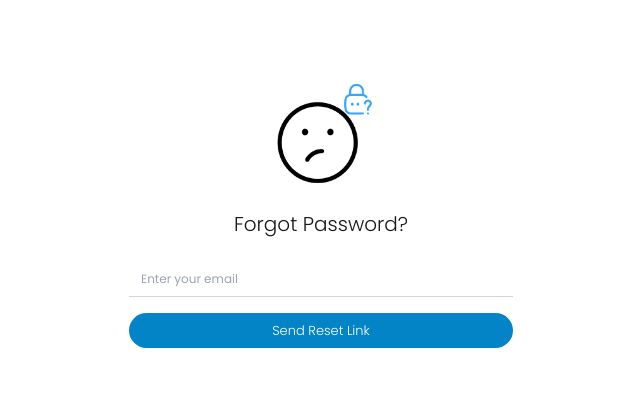
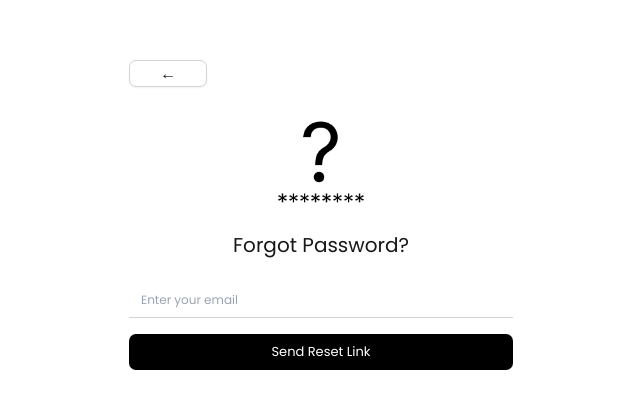
Before and after one commit to Raphdon832/PD-App-Per-Final, a React (Vite) app: page /auth/forgot-password in a window 1280 px wide. Shown: the part 185-594 px from the top of the page, without its empty margins (319-959 px from the left). Built offline with nearby package versions, Linux system fonts and the light colour scheme; no server answers.

Commit message:
Enhance auth UI and add password visibility toggle
Added 'Forgot password?' link to sign-in form and improved styling for BackButton and ForgotPassword components. Implemented password visibility toggle in CustomerRegister, PharmacyRegister, and PharmacySignIn forms for better user experience.

```diff
--- a/src/pages/Auth.jsx
+++ b/src/pages/Auth.jsx
@@ -2,7 +2,7 @@ import React, { useState } from 'react';
 import { useAuth } from '@/lib/auth';
 import { Button } from '@/components/ui/button';
 import { Input } from '@/components/ui/input';
-import { useNavigate } from 'react-router-dom';
+import { useNavigate, Link } from 'react-router-dom';
 
 export default function AuthPage() {
   const { signIn, signUp } = useAuth();
@@ -57,6 +57,8 @@ export default function AuthPage() {
           </button>
         </div>
 
+
+
         <Button disabled={busy} className="w-full bg-brand-primary text-white hover:bg-brand-primary/90 rounded-[7px]">{busy?'Please wait…':(mode==='signin'?'Sign in':'Sign up')}</Button>
         {mode==='signup' && (
           <div className="flex items-center justify-center mt-4 mb-3">
@@ -64,6 +66,13 @@ export default function AuthPage() {
             <label htmlFor="isPharmacy" className="ml-2 text-sm text-black">I'm a Pharmacy</label>
           </div>
         )}
+
+         {mode === 'signin' && (
+          <div className="text-center mt-4">
+            <Link to="/auth/forgot-password" className="text-sky-500 text-sm font-medium">Forgot password?</Link>
+          </div>
+        )}
+
         <div className="mt-4 text-sm text-center">
           {mode==='signin'? (
             <>No account? <button type="button" className="text-sky-500" onClick={()=>setMode('signup')}>Create one</button></>
--- a/src/pages/auth/BackButton.jsx
+++ b/src/pages/auth/BackButton.jsx
@@ -8,9 +8,9 @@ const navigate = useNavigate();
 return (
 <button
   onClick={() => (to ? navigate(to) : navigate(-1))}
-  className="w-[78px] h-[27px] font-poppins font-extralight tracking-tight text-[16px] flex items-center justify-center rounded-full bg-white border border-zinc-300 shadow-sm"
+  className="w-[78px] h-[27px] font-poppins font-normal tracking-tight text-[16px] flex items-center justify-center rounded-[7px] bg-white border border-zinc-300 shadow-sm"
 >
-  ← Back
+  ←
 </button>
 );
 }
--- a/src/pages/auth/CustomerRegister.jsx
+++ b/src/pages/auth/CustomerRegister.jsx
@@ -11,6 +11,7 @@ export default function CustomerRegister(){
 const { signUp } = useAuth();
 const [form, setForm] = useState({ name:'', email:'', phone:'', password:'', address: '' });
 const [busy, setBusy] = useState(false);
+const [showPassword, setShowPassword] = useState(false);
 const [success, setSuccess] = useState(null);
 const [addressSuggestions, setAddressSuggestions] = useState([]);
 const [selectedAddress, setSelectedAddress] = useState(null);
@@ -87,7 +88,16 @@ return (
           </div>
         )}
       </div>
-      <input type="password" className="w-full mb-4 px-4 py-2 border-b border-zinc-300 bg-transparent font-thin text-[13px] sm:text-[14px] md:text-[16px] lg:text-[18px] font-poppins placeholder:text-left focus:outline-none focus:border-[#36A5FF]" placeholder="Choose a password" value={form.password} onChange={e=>setForm({...form,password:e.target.value})} />
+      <div className="relative mb-4">
+        <input
+          type={showPassword ? 'text' : 'password'}
+          className="w-full px-4 py-2 border-b border-zinc-300 bg-transparent font-thin text-[13px] sm:text-[14px] md:text-[16px] lg:text-[18px] font-poppins placeholder:text-left focus:outline-none focus:border-[#36A5FF]"
+          placeholder="Choose a password"
+          value={form.password}
+          onChange={e=>setForm({...form,password:e.target.value})}
+        />
+        <button type="button" onClick={()=>setShowPassword(s=>!s)} className="absolute right-3 top-1/2 -translate-y-1/2 text-sky-600 text-sm">{showPassword ? 'Hide' : 'Show'}</button>
+      </div>
       <div className="flex items-center mb-3">
         <input id="isPharmacyCustomer" type="checkbox" className="h-4 w-4 text-brand-primary border-zinc-300 rounded" />
         <label htmlFor="isPharmacyCustomer" className="ml-2 text-sm text-black">I'm a Pharmacy</label>
--- a/src/pages/auth/ForgotPassword.jsx
+++ b/src/pages/auth/ForgotPassword.jsx
@@ -1,5 +1,6 @@
 import { useState } from 'react';
 import { sendReset } from '@/lib/email';
+import BackButton from './BackButton';
 //import ForgotPasswordIllustration from '@/icons/illustrations/ForgotPasswordIllustration.png'; // <-- adjust name if different
 
 export default function ForgotPassword() {
@@ -24,6 +25,9 @@ export default function ForgotPassword() {
   return (
     <div className="min-h-screen flex flex-col items-center justify-center px-5">
       <div className="w-full max-w-md text-center bg-white rounded-2xl  p-8">
+        <div className="flex justify-start mb-4 border-none font-normal rounded-[7px]">
+          <BackButton to="/auth" />
+        </div>
         {/* Illustration above heading */}
         <img
           src="/ForgotPasswordIllustration.png"
@@ -31,10 +35,10 @@ export default function ForgotPassword() {
           className="mx-auto mb-4 w-28 h-28 object-contain"
         />
 
-        <h2 className="text-xl font-light mb-4">Forgot Password?</h2>
+        <h2 className="text-xl font-normal mb-4">Forgot Password?</h2>
 
         {sent ? (
-          <p className="text-green-600 font-thin text-[14px]">
+          <p className="text-black font-normal text-[14px]">
             A password reset link has been sent to your email.
           </p>
         ) : (
@@ -53,7 +57,7 @@ export default function ForgotPassword() {
             <button
               type="submit"
               disabled={loading}
-              className="w-full rounded-full bg-sky-600 text-white text-[13px] font-light py-2 disabled:opacity-50 disabled:cursor-not-allowed flex items-center justify-center gap-2"
+              className="w-full rounded-[7px] bg-black text-white text-[13px] font-normal py-2 disabled:opacity-50 disabled:cursor-not-allowed flex items-center justify-center gap-2"
             >
               {loading && (
                 <span className="inline-block h-4 w-4 border-2 border-white/70 border-t-transparent rounded-full animate-spin" />
--- a/src/pages/auth/PharmacySignIn.jsx
+++ b/src/pages/auth/PharmacySignIn.jsx
@@ -12,6 +12,7 @@ const { signIn } = useAuth();
 const [form, setForm] = useState({ email:'', password:'' });
 const [busy, setBusy] = useState(false);
 const [error, setError] = useState(null);
+const [showPassword, setShowPassword] = useState(false);
 const navigate = useNavigate();
 
 
@@ -38,7 +39,10 @@ return (
 <div className="font-poppins text-[32px] sm:text-[42px] md:text-[54px] lg:text-[64px] font-thin tracking-tight leading-[109%] text-left">I'm a<br/>Pharmacy</div>
 <form onSubmit={submit} className="mt-8 w-full max-w-md md:max-w-xl lg:max-w-2xl mx-auto font-poppins">
 <input type="email" className="w-full mb-4 px-4 py-2 border-b border-zinc-300 bg-transparent font-thin text-[13px] sm:text-[14px] md:text-[16px] lg:text-[18px] font-poppins placeholder:text-left focus:outline-none focus:border-[#36A5FF]" placeholder="Email Address" value={form.email} onChange={e=>setForm({...form,email:e.target.value})} />
-<input type="password" className="w-full mb-4 px-4 py-2 border-b border-zinc-300 bg-transparent font-thin text-[13px] sm:text-[14px] md:text-[16px] lg:text-[18px] font-poppins placeholder:text-left focus:outline-none focus:border-[#36A5FF]" placeholder="Password" value={form.password} onChange={e=>setForm({...form,password:e.target.value})} />
+<div className="relative mb-4">
+  <input type={showPassword ? 'text' : 'password'} className="w-full px-4 py-2 border-b border-zinc-300 bg-transparent font-thin text-[13px] sm:text-[14px] md:text-[16px] lg:text-[18px] font-poppins placeholder:text-left focus:outline-none focus:border-[#36A5FF]" placeholder="Password" value={form.password} onChange={e=>setForm({...form,password:e.target.value})} />
+  <button type="button" onClick={()=>setShowPassword(s=>!s)} className="absolute right-3 top-1/2 -translate-y-1/2 text-sky-600 text-sm">{showPassword? 'Hide':'Show'}</button>
+</div>
 <div className="flex justify-center w-full">
 <button disabled={busy} className="w-full sm:w-[359px] h-[47px] rounded-full border font-poppins text-[14px] sm:text-[16px] lg:text-[18px] font-light border-[#36A5FF] text-[#36A5FF] bg-white mt-4 flex items-center justify-center">{busy?'Signing in…':'Sign In'}</button>
 </div>
```
Also changed, not shown: src/pages/auth/PharmacyRegister.jsx (+11 -2 lines), public/ForgotPasswordIllustration.png, 1 other file (tests, documents, lock files or other folders).
